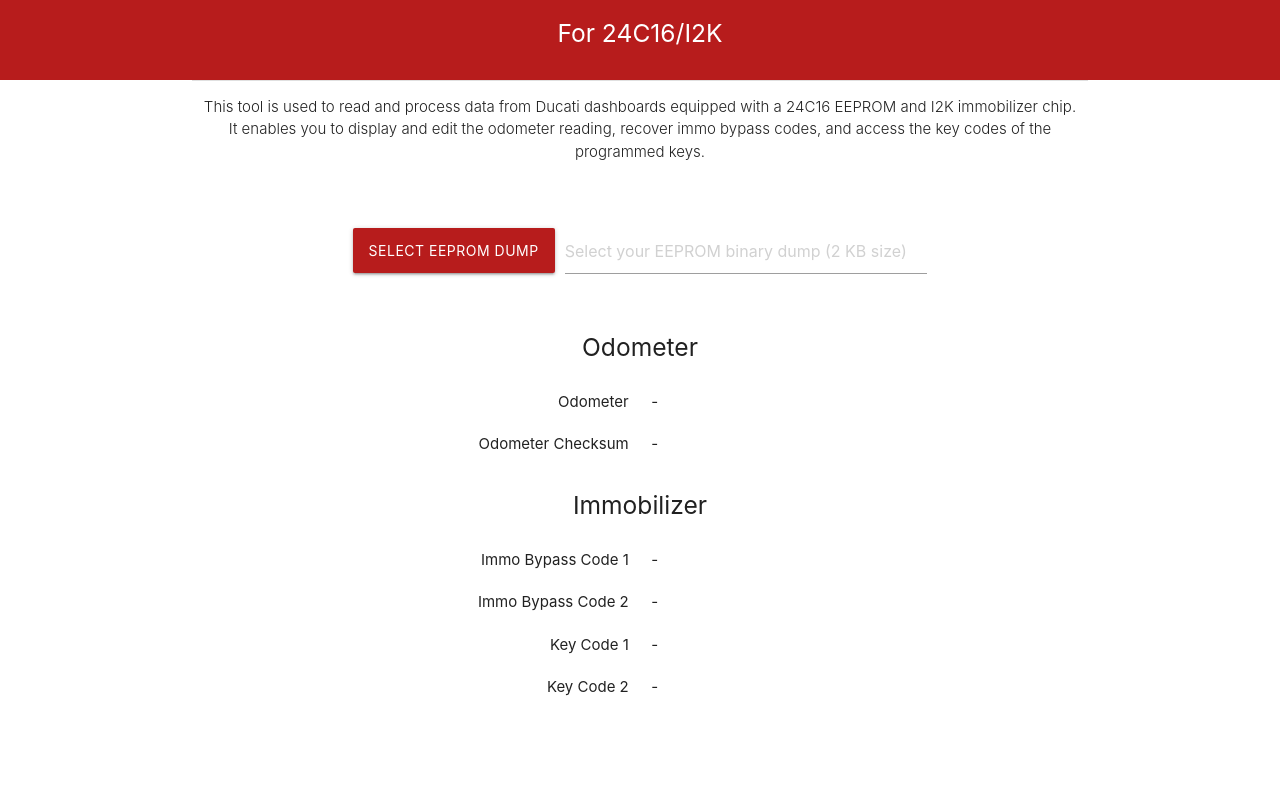
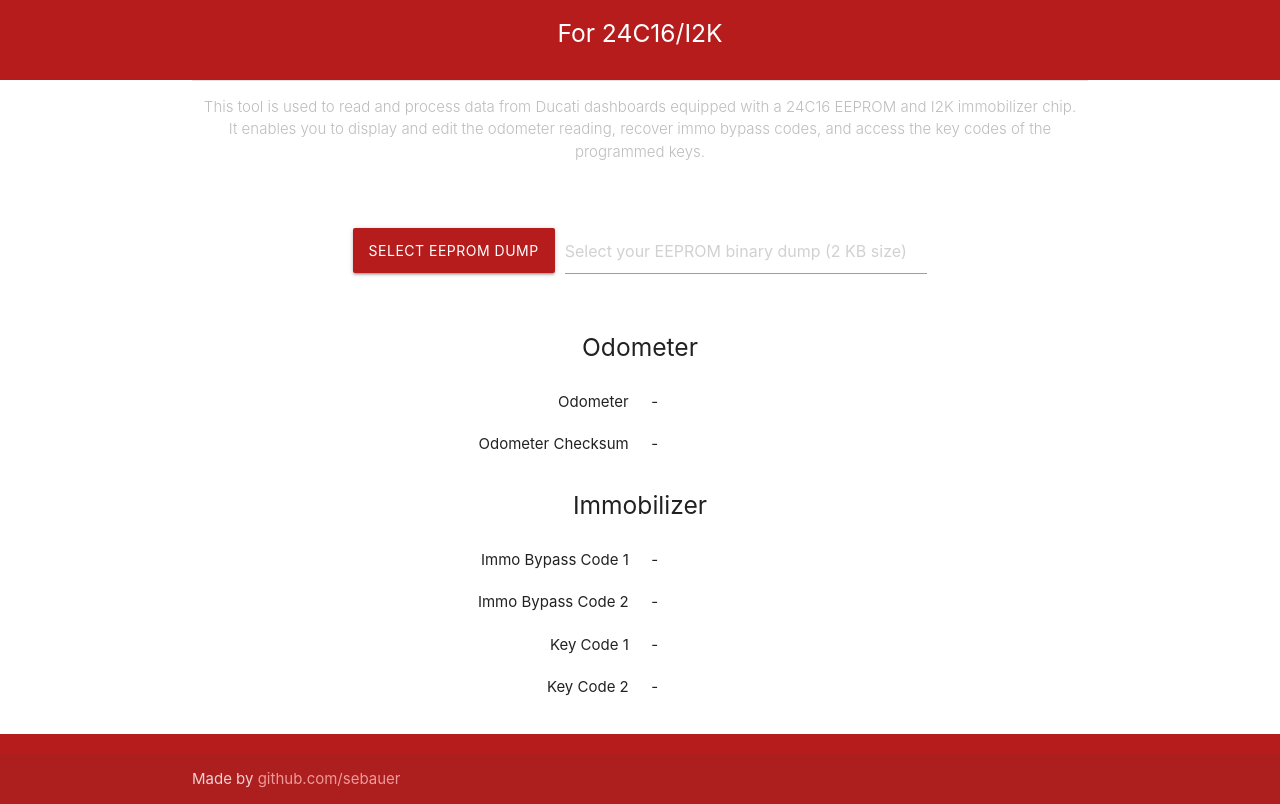
Before and after one commit to sebauer/duc24c16eeprom, a website: page index.html in a window 1280 px wide. Shown: the part 131-935 px from the top of the page. Before the commit the page ends 865 px from the top, so only its background shows below. Drawn offline with nearby package versions, Linux system fonts and the light colour scheme.

Commit message:
Added footer

```diff
--- a/index.html
+++ b/index.html
@@ -95,7 +95,7 @@
 
       <div class="section">
         <div class="row">
-          <div class="col s12 center-align light">
+          <div class="col s12 center-align grey-text text-lighten-1 light">
             This tool is used to read and process data from Ducati dashboards equipped with a 24C16 EEPROM and I2K immobilizer chip. It enables you to display and edit the odometer reading, recover immo bypass codes, and access the key codes of the programmed keys.
           </div>
         </div>
@@ -189,5 +189,13 @@
         </div>
       </div>
     </div>
+
+    <footer class="page-footer red darken-4">
+      <div class="footer-copyright">
+        <div class="container">
+          Made by <a class="red-text text-lighten-3" href="https://github.com/sebauer">github.com/sebauer</a>
+        </div>
+      </div>
+    </footer>
   </body>
 </html>
```
